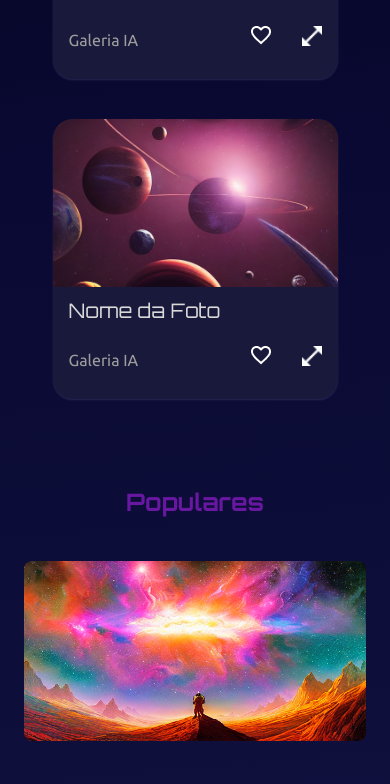
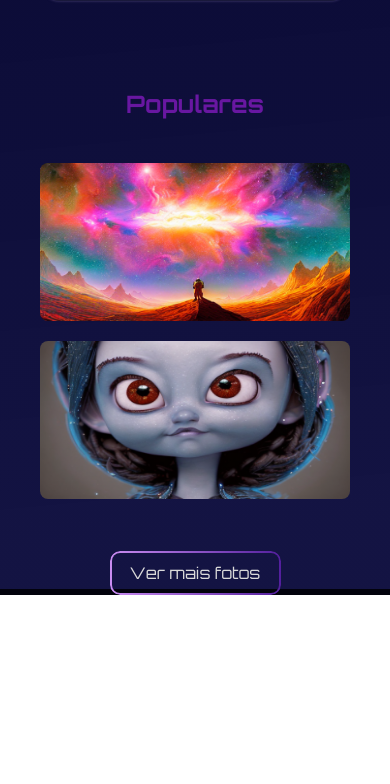
Before and after one commit to robs-am/space-gallery, a React (Create React App) app: page / in a window 390 px wide. Shown: the part 1575-2359 px from the top of the page. After the commit the page ends 2170 px from the top, so only its background shows below. Built offline with nearby package versions, Linux system fonts and the light colour scheme.

Commit message:
add novo width abd height nas imagens

```diff
--- a/src/Components/Galeria/Galeria.module.scss
+++ b/src/Components/Galeria/Galeria.module.scss
@@ -120,15 +120,15 @@
     &__card {
       background-color:#19193b ;
       border-radius: 20px;
-      height: 280px;
-      width: 285px;
+      width: 310.1px;
+    height: 254px;
       margin-right: 0;
       margin-bottom: 2.5rem;
       box-shadow: rgba(49, 44, 92, 0.836) 0px 1px 2px 0px;
       font-family: 'Ubuntu';
       cursor: pointer;
 
-      &:nth-child(n+5) {
+      &:nth-child(n+4) {
         display: none;
       }
 
--- a/src/Components/Galeria/Populares/Populares.module.scss
+++ b/src/Components/Galeria/Populares/Populares.module.scss
@@ -82,7 +82,7 @@
     flex-direction: column;
     justify-content: flex-start;
     align-items: center;
-    height: 800px;
+    height: 500px;
 
     width:100%;
     color: #6817a1;
@@ -98,21 +98,21 @@
     &__imagens {
       display: flex;
       flex-direction: column;
-      justify-content: space-between;
-      height: 77%;
+      justify-content: center;
+      height: 100%;
       padding: 0;
       list-style: none;
 
         li {
-          &:nth-child(n+4) {
+          &:nth-child(n+3) {
             display: none;
           }
         }
 
 
       img {
-        width: 100%;
-        height: 80%;
+        width: 310px;
+        height: 158px;
         border-radius: 8px;
         margin-block: 0.5rem;
 
```
